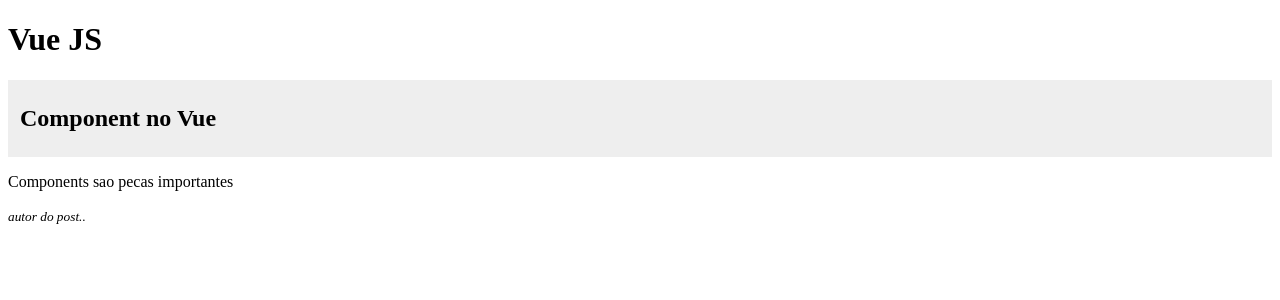
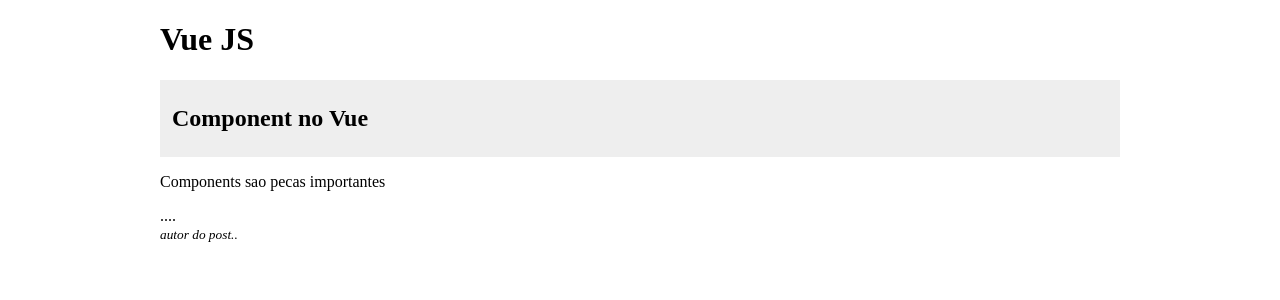
Before and after one commit to vagnercazarotto/vueJs, a Vue app in the folder baseVueJs/vue-components-avancado/: page / in a window 1280 px wide. Shown: the top 300 px of the page. Built offline with nearby package versions, Linux system fonts and the light colour scheme.

Commit message:
using slot with template

```diff
--- a/baseVueJs/vue-components-avancado/src/App.vue
+++ b/baseVueJs/vue-components-avancado/src/App.vue
@@ -1,12 +1,18 @@
 <template>
-  <div id="app">
+  <div id="app" class="container">
 
     <h1>Vue JS</h1>
 
     <Post>
       <h2 slot="cabecalho">Component no Vue</h2>
-      <p slot="conteudo">Components sao pecas importantes</p>
+
+      <template slot="conteudo">
+        <p>Components sao pecas importantes</p>
+        <span>....</span>
+      </template>
+
       <small slot="rodape">autor do post..</small>
+
     </Post>
 
 
@@ -23,3 +29,10 @@
   }
 }
 </script>
+
+<style scoped>
+  .container {
+    width: 960px;
+    margin: auto;
+  }
+</style>
```
